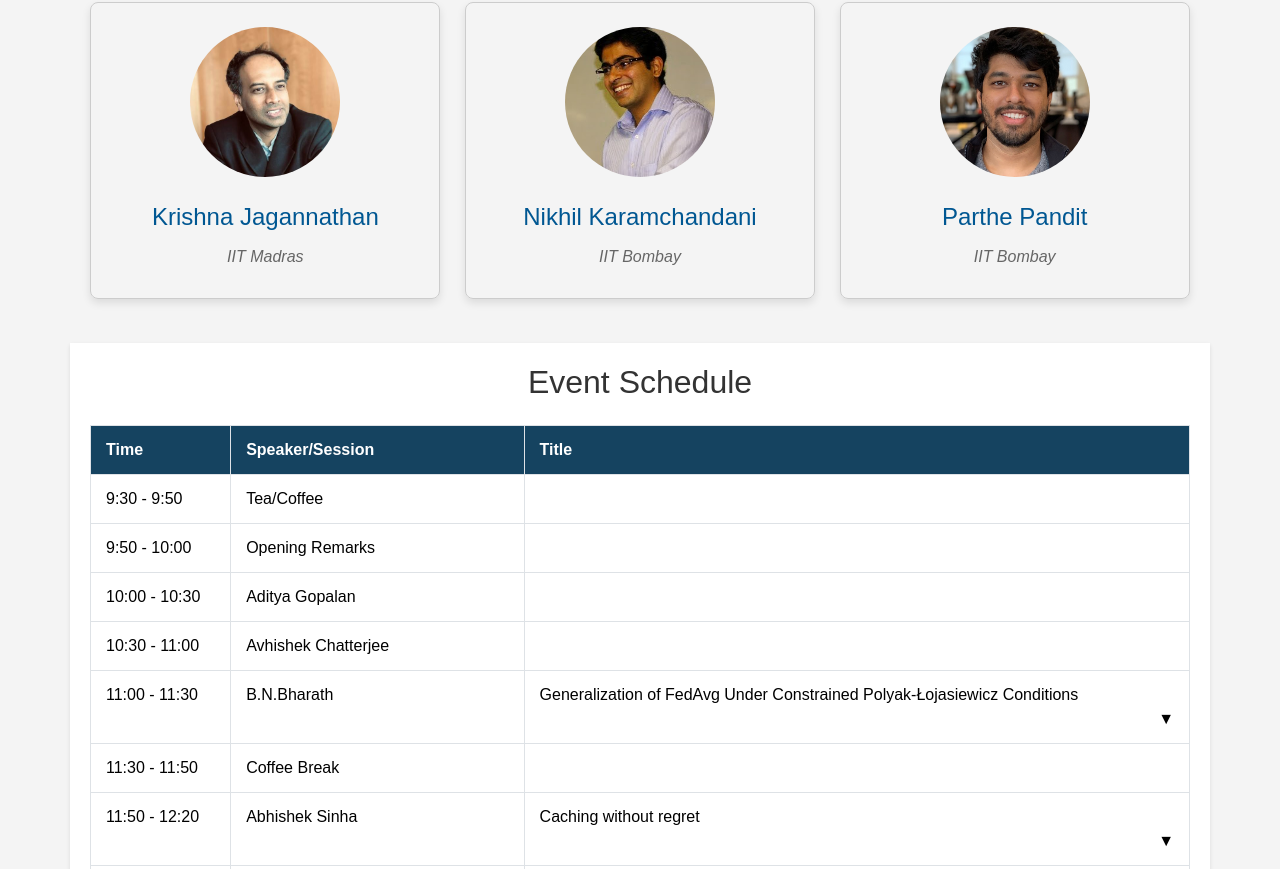
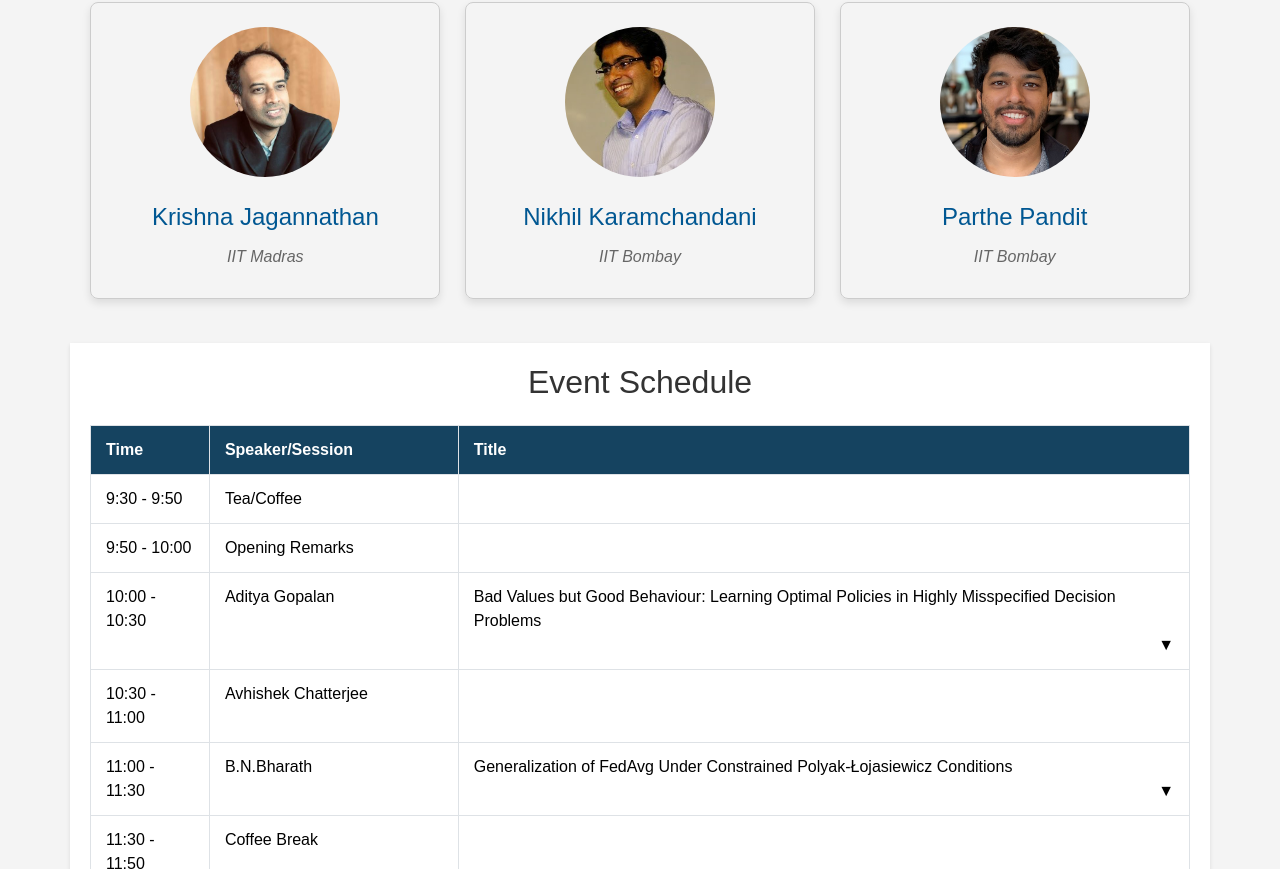
Before and after one commit to Umesh3833/WorkshopDemo, a React (Create React App) app: page / in a window 1280 px wide. Shown: the part 1224-2093 px from the top of the page. Built offline with nearby package versions, Linux system fonts and the light colour scheme.

Commit message:
updated aditya gopalan talk

```diff
--- a/src/Constants.js
+++ b/src/Constants.js
@@ -22,7 +22,7 @@ export const speakers = [
         name: "Aditya Gopalan",
         imageUrl: aditya,
         link: "https://ece.iisc.ac.in/~aditya/",
-        bio: "",
+        bio: "Aditya Gopalan is an Associate Professor at the Indian Institute of Science, Bengaluru, in the dept. of Electrical Communication Engineering (ECE). He received the Ph.D. degree in electrical engineering from The University of Texas at Austin, and followed it up with a postdoc at the Technion-Israel Institute of Technology. His research interests lie in statistical learning, with a focus on online and reinforcement learning, optimization and control, and statistical inference. He served as an editor of the IEEE/ACM Transactions on Networking, and is an Associate Fellow of the Indian National Science Academy. ",
         college: "IISc"
     },
     {
@@ -90,6 +90,8 @@ export const events = [
     {
         time: "10:00 - 10:30",
         speaker: "Aditya Gopalan",
+        title:"Bad Values but Good Behaviour: Learning Optimal Policies in Highly Misspecified Decision Problems",
+        abstract:"Parametric, feature-based reward models are employed by a variety of algorithms in decision-making settings such as bandits and Markov decision processes (MDPs). The typical assumption under which the algorithms are analysed is realizability, i.e., that the true values of actions are perfectly explained by some parametric model in the class. We are, however, interested in the more realistic situation where the true values are (significantly) misspecified with respect to the model class. For parameterized bandits, contextual bandits and MDPs, we identify structural conditions, depending on the problem instance and model class, under which basic algorithms such as $\\epsilon$-greedy, LinUCB and fitted Q-learning provably learn optimal policies under even highly misspecified models. This is in contrast to existing worst-case results for misspecified bandits which show regret bounds that scale linearly with time, and shows that there can be a nontrivially large set of bandit instances that are robust to misspecification."
     },
     {
         time: "10:30 - 11:00",
```
